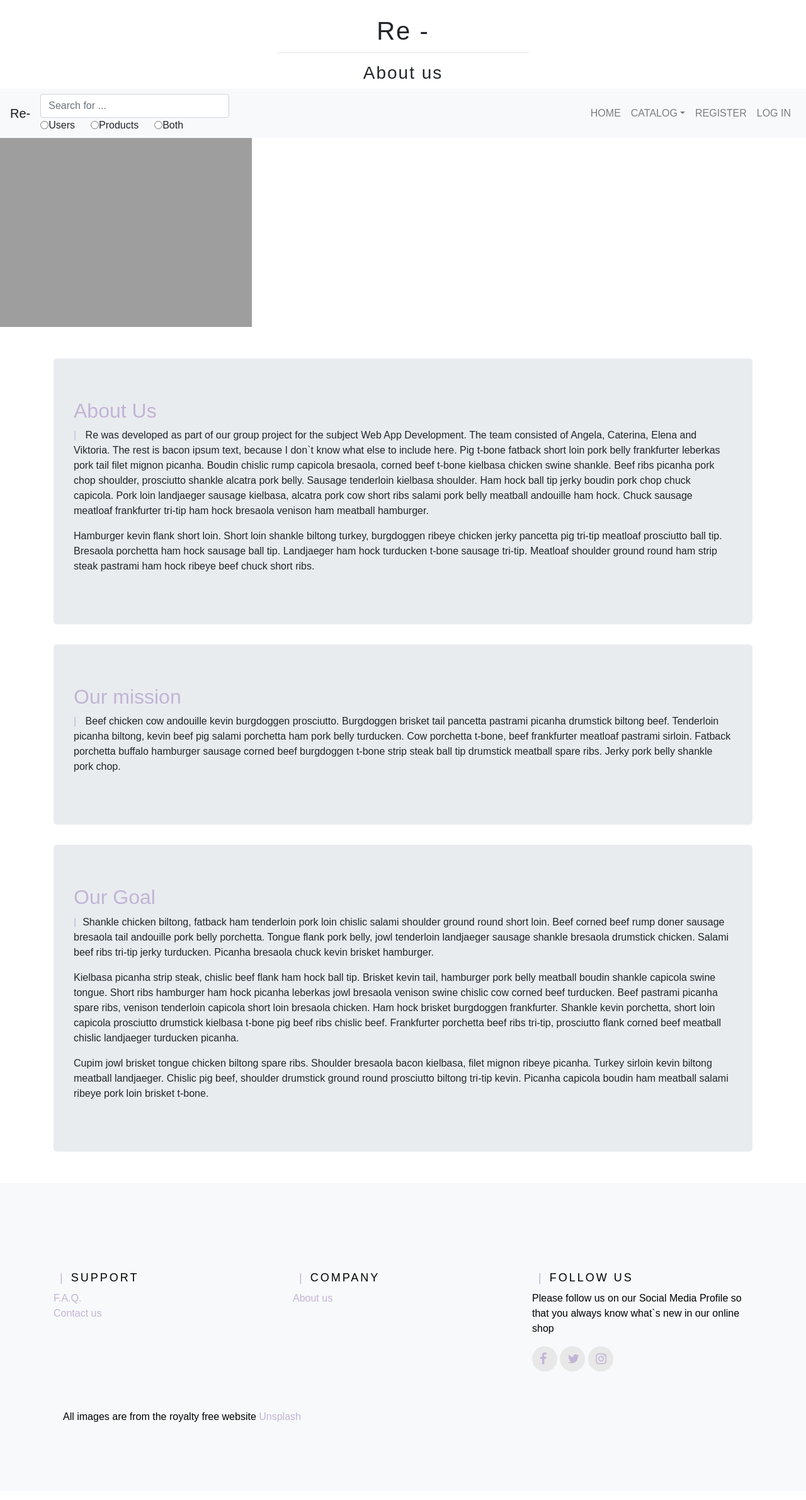
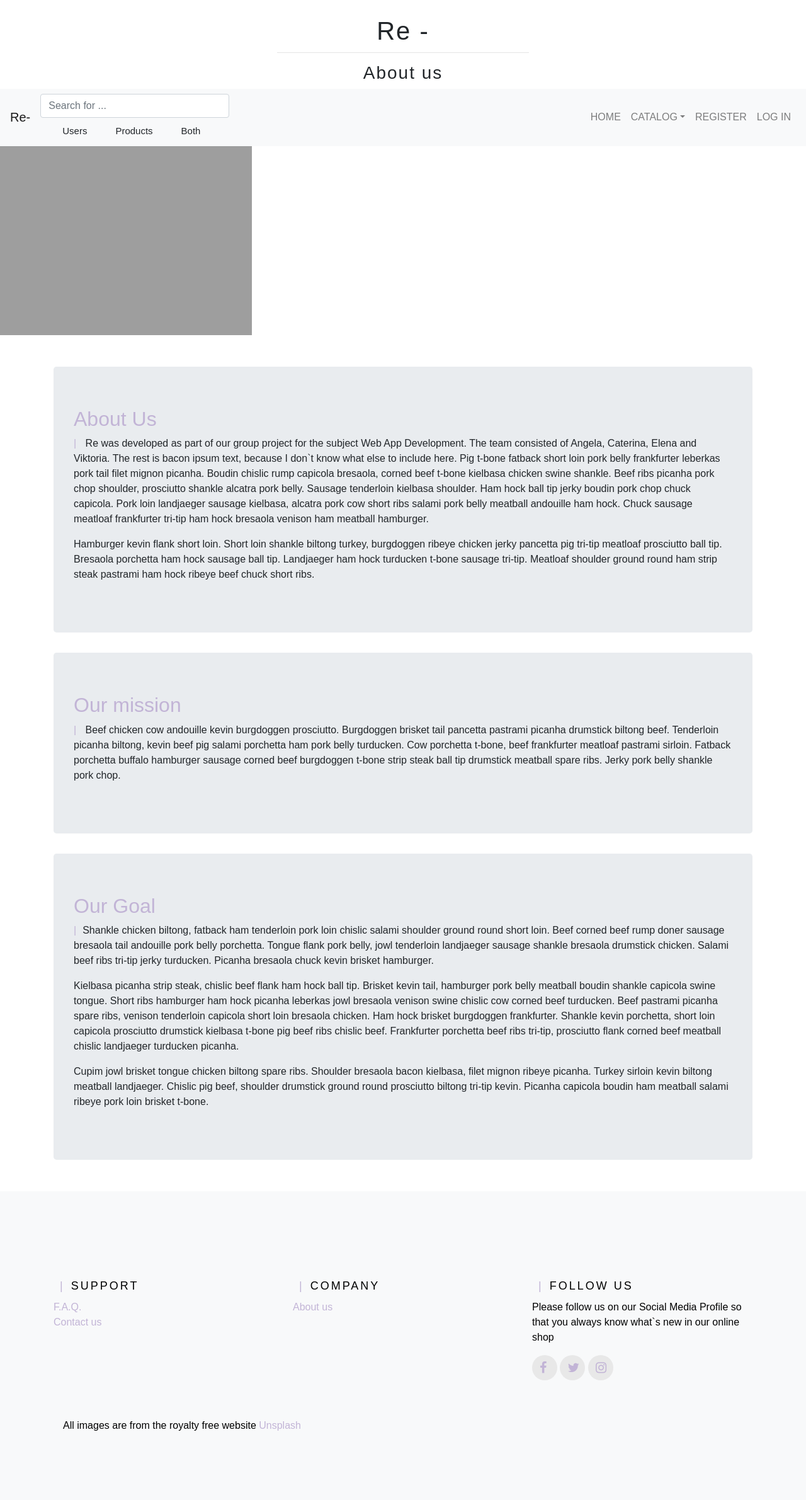
Before and after one commit to WAD-project/onlineshop_project, a Django app: page /reuse/about/ in a window 1280 px wide. Shown: the whole page at 63% size. Before the commit the page ends 2257 px from the top, so only its background shows below. Run offline with Django 3.2, Linux system fonts and the light colour scheme; data that the repository does not hold is empty; some libraries are stand-ins or nearby versions; grey boxes are pictures that could not be loaded.

Commit message:
Radio buttons

```diff
--- a/static/css/main.css
+++ b/static/css/main.css
@@ -1,3 +1,39 @@
+
+.my-hr{
+  visibility:hidden;
+  margin:2px;
+  padding: 0;
+
+}
+.radio-toolbar input[type="radio"] {
+  opacity: 0;
+  position: fixed;
+  width: 0;
+
+}
+.radio-toolbar{
+  padding-left: 15px;
+}
+.radio-toolbar label {
+    display: inline-block;
+    padding: 10px 20px;
+    font-family: sans-serif, Arial;
+    font-size: 15px;
+    padding: 5px 20px;
+
+}
+.radio-toolbar input[type="radio"]:checked + label {
+    background-color:#E6E6FA;
+    border-color: #E6E6FA;
+}
+.radio-toolbar input[type="radio"]:focus + label {
+    border: 2px #444;
+}
+
+.radio-toolbar label:hover {
+  background-color: #E6E6FA;
+}
+
 body{
    font-family: Arial, Helvetica, sans-serif;
 
@@ -26,7 +62,7 @@ body{
 .search-bar{
     width: 300px;
     max-width: 500px;
-    text-align: center;
+    text-align: center;;
 }
 .centre{
     text-align: center;
--- a/templates/reuse/base.html
+++ b/templates/reuse/base.html
@@ -37,14 +37,17 @@
             <form method="get" action="{% url 'reuse:query_result' %}">
 
                 <input type="text" class="form-control" name ="q" id="id_q" placeholder="Search for ..."/>
+               <hr class="my-hr">
 
-                <div class="form-inline">
+                <div class="form-inline radio-toolbar">
                 <input type="radio" id="users" name="search_type" value="users"/>
                 <label for="users" style="padding-right:25px">Users</label><br>
                 <input type="radio" id="products" name="search_type" value="products"/>
                 <label for="products" style="padding-right:25px">Products</label>
-                <input type="radio" id="both" name="search_type" value="both"/>
-                <label for="both">Both</label>
+                <input type="radio" id="both" name="search_type" value="both" />
+                <label for="both" style="padding-right:25px ">Both</label>
+                <!-- Material unchecked -->
+
             </div>
                 <!--<input type="submit" value="Search"/>-->
             </form>
```
Lines whose indentation alone changed are shown as unchanged.
